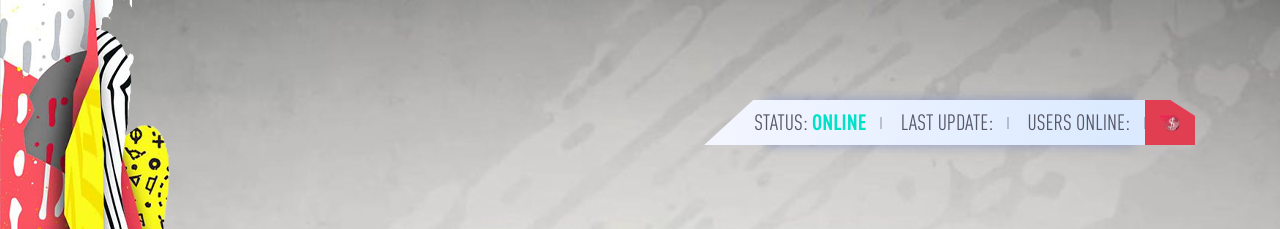
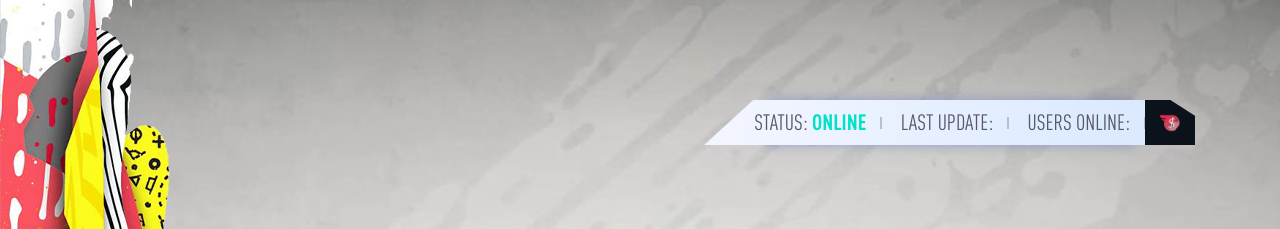
Before and after one commit to JoaoFelipePego/joaofelipepego.github.io, a plain HTML site: page themes/fifa20/index.html in a window 1280 px wide. Shown: the top 229 px of the page. Drawn offline with nearby package versions, Linux system fonts and the light colour scheme; files that its build step writes are made by us from their sources; files whose address does not match are found by name.

Commit message:
20191007.v4

```diff
--- a/themes/fifa20/css/style.css
+++ b/themes/fifa20/css/style.css
@@ -207,7 +207,7 @@ span.strong {
 	height: 100%;
 	z-index: 2;
 	text-align: center;
-	background: #e13e51;
+	background: #0b121a;
 }
 .status-icon {
 	max-width: 20px;
```
